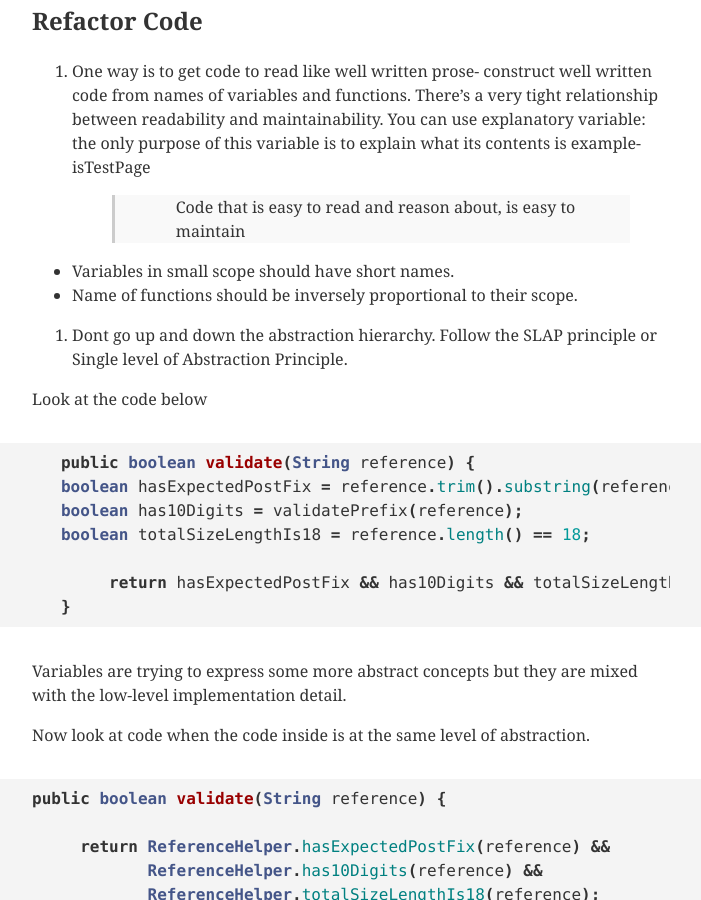
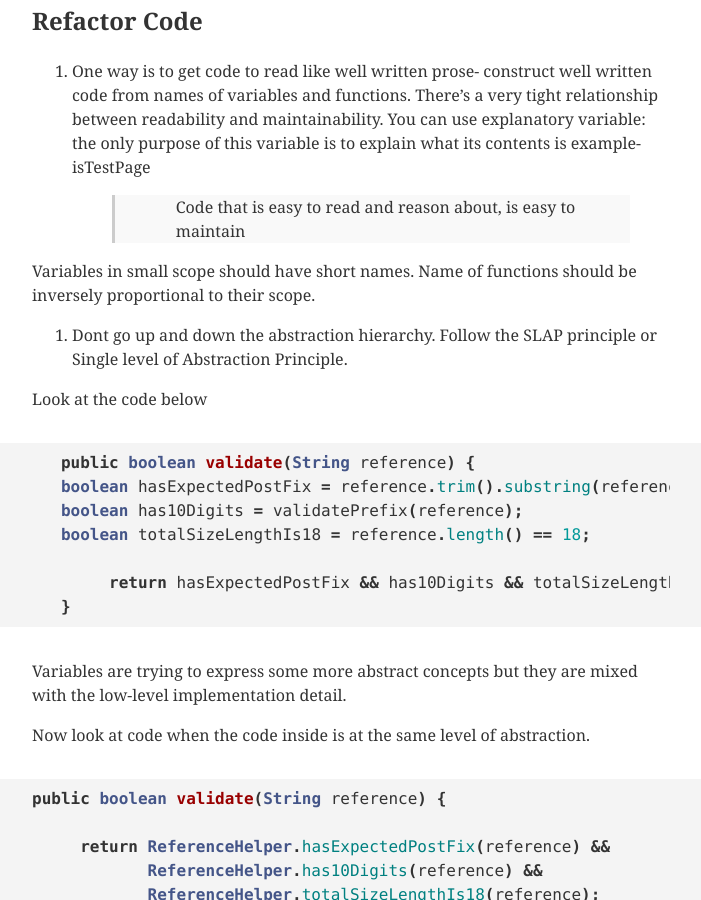
Before and after one commit to shreyasirao/shreyasirao.github.io, a Jekyll site: the page built from _posts/2019-05-06-writing-clean-code.md, in a window 1280 px wide and 900 px high, scrolled down 1651 px. Shown: the whole window, without its empty margins (289-990 px from the left). Built offline with Jekyll 4.4.1, drawn with Linux system fonts in a browser that asks for light colours; nearby versions of some CDN libraries.

```diff
--- a/_posts/2019-05-06-writing-clean-code.md
+++ b/_posts/2019-05-06-writing-clean-code.md
@@ -40,8 +40,8 @@ Shift the design with change in requirement or software rot.
 You can use explanatory variable: the only purpose of this variable is to explain what its contents is example- isTestPage
 > Code that is easy to read and reason about, is easy to maintain
 
-- Variables in small scope should have short names.
-- Name of functions should be inversely proportional to their scope.
+Variables in small scope should have short names.
+Name of functions should be inversely proportional to their scope.
 
 4. Dont go up and down the abstraction hierarchy. Follow the SLAP principle or Single level of Abstraction Principle.
 
```
